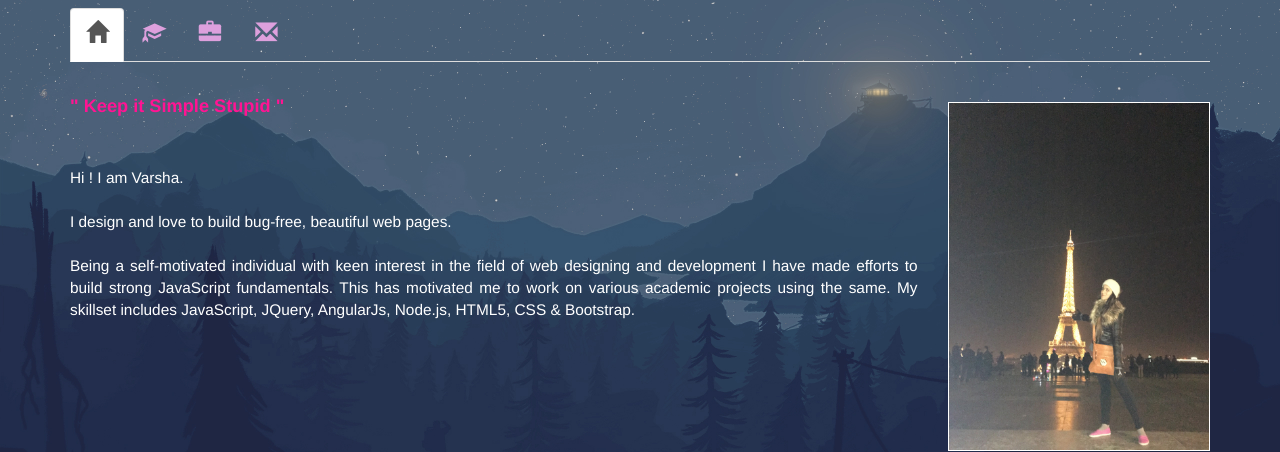
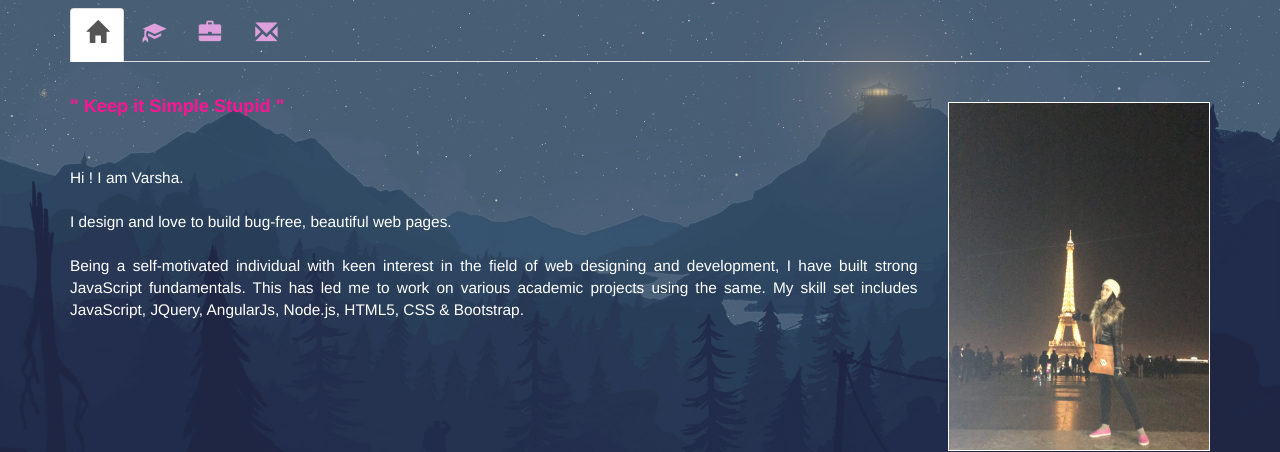
Before and after one commit to varshapathak3100/vp, a website: page varsha.html at #!/home in a window 1280 px wide. Shown: the part 68-520 px from the top of the page. Drawn offline with nearby package versions, Linux system fonts and the light colour scheme; some packages are replaced by stand-ins of ours.

Commit message:
intro altered

```diff
--- a/home.html
+++ b/home.html
@@ -7,9 +7,9 @@
                     Hi ! I am Varsha.<br><br>
                     I design and love to build bug-free, beautiful web pages.
                     <br><br>
-                    Being a self-motivated individual with keen interest in the field of web designing and development I
-                    have made efforts to build strong JavaScript fundamentals. This has motivated me to work on various
-                    academic projects using the same. My skillset includes JavaScript, JQuery, AngularJs, Node.js,
+                    Being a self-motivated individual with keen interest in the field of web designing and development, I
+                    have built strong JavaScript fundamentals. This has led me to work on various
+                    academic projects using the same. My skill set includes JavaScript, JQuery, AngularJs, Node.js,
                     HTML5, CSS & Bootstrap.
                 </p>
             </div>
--- a/public/style_varsha.css
+++ b/public/style_varsha.css
@@ -53,7 +53,7 @@ table {
 html, body, .container-fluid, row {
     height: 100%;
     width: 100%;
-    font-family: "Gill Sans MT";
+    font-family: "Comic Sans MS";
 }
 
 .homeScreen {
```
